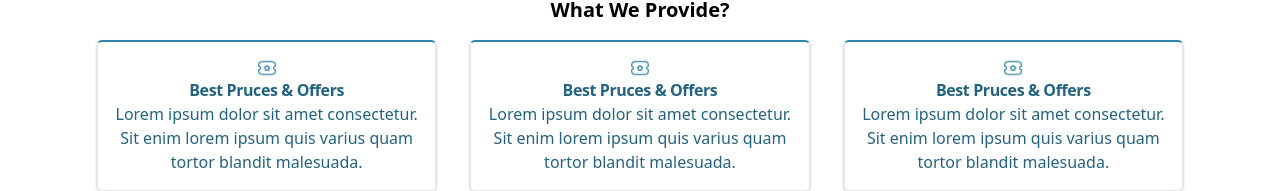
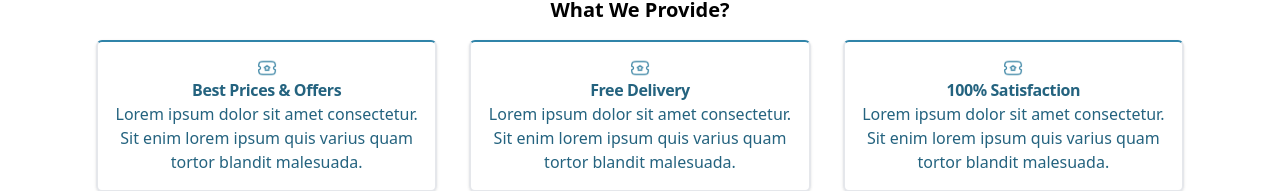
Before and after one commit to FlackoCodes/store-front, a React (Vite) app: page /about-us in a window 1280 px wide. Shown: the part 1054-1245 px from the top of the page. Built offline with nearby package versions, Linux system fonts and the light colour scheme.

Commit message:
feat: routed logo to home

```diff
--- a/src/components/AboutUs/OurServices.tsx
+++ b/src/components/AboutUs/OurServices.tsx
@@ -4,14 +4,16 @@ export default function OurServices() {
   return (
     <div className="my-14">
       <div className="w-[85%] my-0 mx-auto">
-        <header className="text-center my-2 font-bold text-xl">What We Provide?</header>
+        <header className="text-center my-2 font-bold text-xl">
+          What We Provide?
+        </header>
         <div className="grid grid-cols-3 gap-8 my-4 text-center">
           <div className="border-2 border-t-[#3084A9] rounded-md shadow p-4">
             <div className="flex justify-center">
               <img className="w-5" src={tickerStar} alt="ticker-star" />
             </div>
             <h5 className="text-[#24637F] font-bold tracking-tight">
-              Best Pruces & Offers
+              Best Prices & Offers
             </h5>
             <p className="text-[#24637F] font-normal">
               Lorem ipsum dolor sit amet consectetur. Sit enim lorem ipsum quis
@@ -23,7 +25,7 @@ export default function OurServices() {
               <img className="w-5" src={tickerStar} alt="ticker-star" />
             </div>
             <h5 className="text-[#24637F] font-bold tracking-tight">
-              Best Pruces & Offers
+              Free Delivery
             </h5>
             <p className="text-[#24637F] font-normal">
               Lorem ipsum dolor sit amet consectetur. Sit enim lorem ipsum quis
@@ -35,7 +37,7 @@ export default function OurServices() {
               <img className="w-5" src={tickerStar} alt="ticker-star" />
             </div>
             <h5 className="text-[#24637F] font-bold tracking-tight">
-              Best Pruces & Offers
+              100% Satisfaction
             </h5>
             <p className="text-[#24637F] font-normal">
               Lorem ipsum dolor sit amet consectetur. Sit enim lorem ipsum quis
--- a/src/components/NavBar.tsx
+++ b/src/components/NavBar.tsx
@@ -10,6 +10,7 @@ import { useDispatch, useSelector } from "react-redux";
 import { RootState } from "../store/store";
 import { setActive } from "../store/logsSlice/logSlice";
 import SignUp from "./SignUp";
+import { Link } from "react-router-dom";
 
 export default function NavBar() {
   const dispatch = useDispatch();
@@ -24,7 +25,9 @@ export default function NavBar() {
       <div className="bg-[#3084A9] relative">
         <nav className="flex justify-between items-center w-[90%] my-0 mx-auto py-4">
           <div>
-            <img className="w-[135px] h-[66px]" src={logo} alt="logo" />
+            <Link to={"/"}>
+              <img className="w-[135px] h-[66px]" src={logo} alt="logo" />
+            </Link>
           </div>
           <div className="flex items-center border border-gray-300 rounded-lg px-3 py-2 max-w-md bg-white">
             <BiSearch className="text-xl text-[#3084A9] mr-2" />
```
